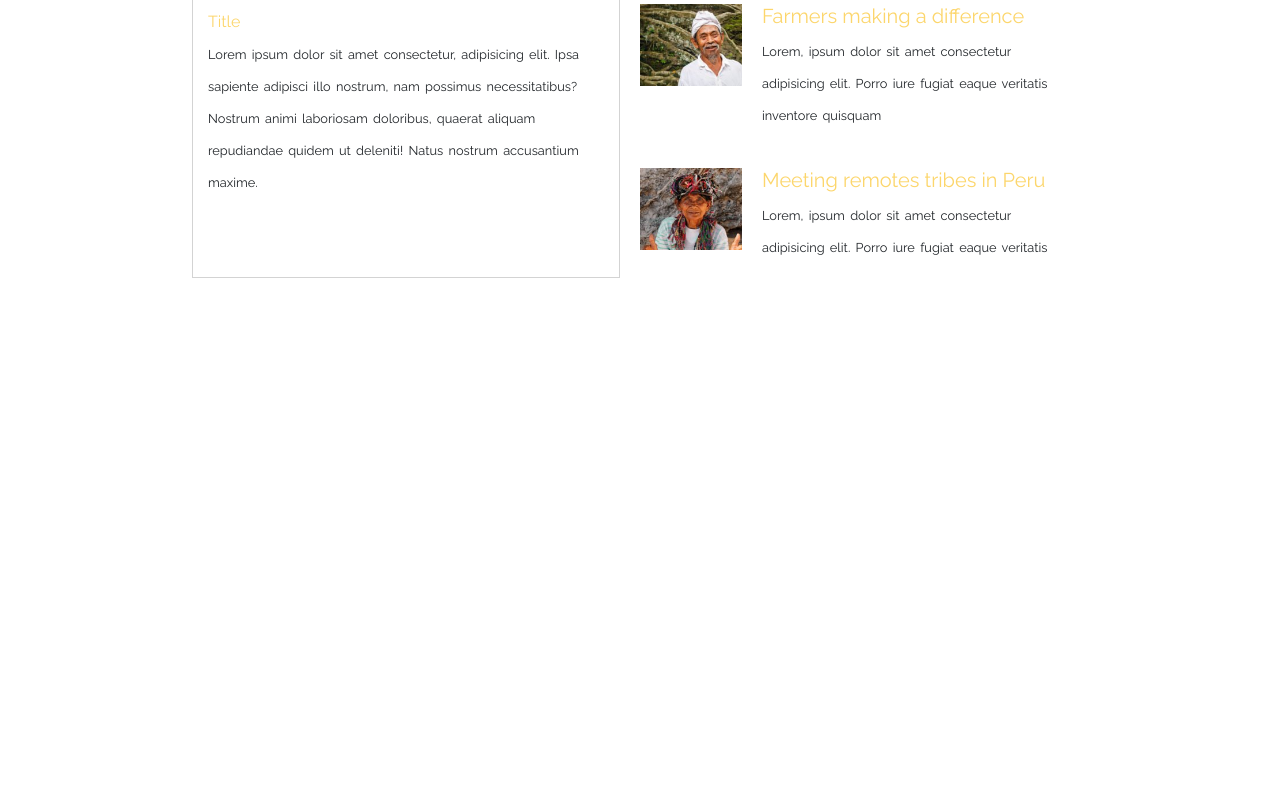
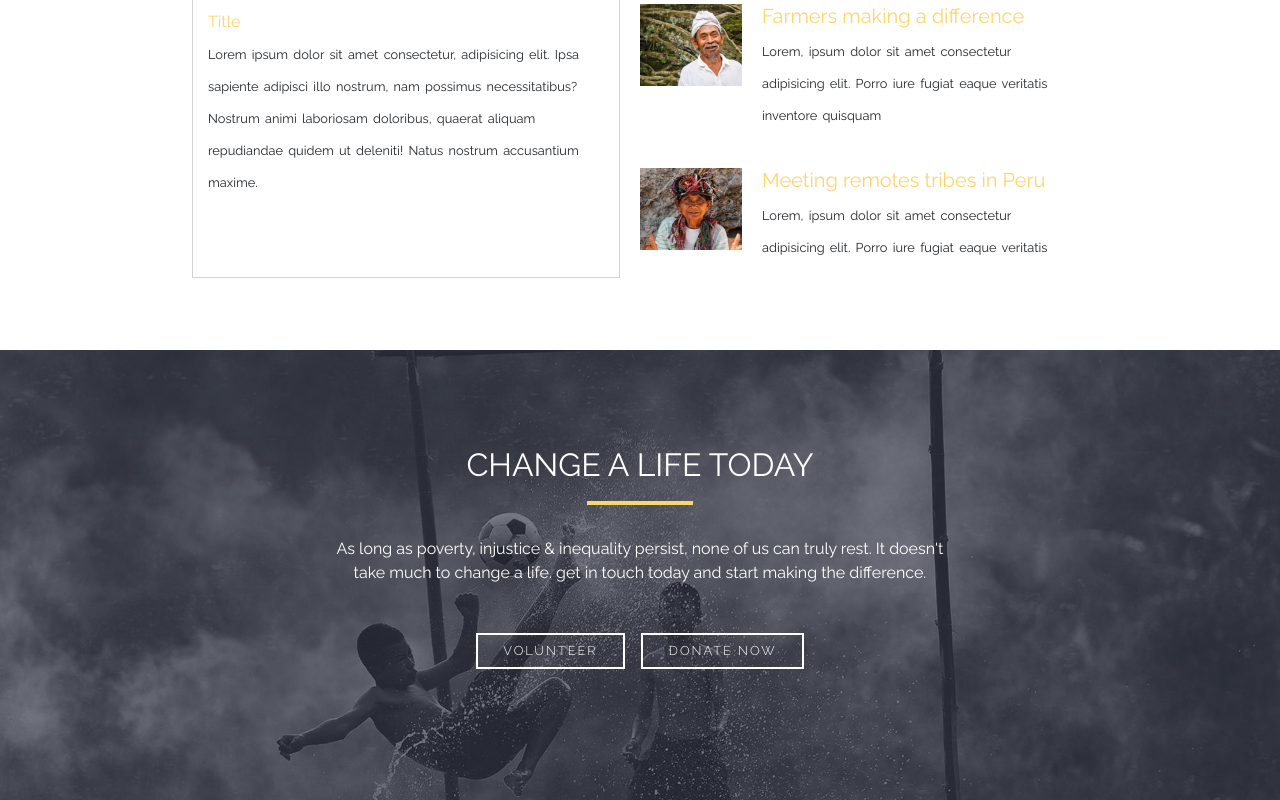
Before and after one commit to Nuccia955/proj-html-vuejs, a Vue app: page / in a window 1280 px wide. Shown: the part 3273-4073 px from the top of the page. Before the commit the page ends 3575 px from the top, so only its background shows below. Built offline with nearby package versions, Linux system fonts and the light colour scheme.

Commit message:
add section join-us

```diff
--- a/src/components/Main.vue
+++ b/src/components/Main.vue
@@ -88,7 +88,19 @@
                 </ul>
             </div>
         </section>
+
         <!-- section participation -->
+        <section class="join-us py-5 mt-5">
+            <SectionTitle class="w-50 mx-auto mt-5"
+                title="Change a life today"
+                subtitle="As long as poverty, injustice & inequality persist, none of us can truly rest. It doesn't take much to change a life. get in touch today and start making the difference."
+                position="center"
+            />
+            <div class="actions text-center mt-5">
+                <a href="/" class="btn ms-btn me-3">Volunteer</a>
+                <a href="/" class="btn ms-btn">Donate Now</a>
+            </div>
+        </section>
     </main>
 </template>
 
@@ -269,6 +281,17 @@ main {
             }
         }
     }
+
+    .join-us {
+        min-height: 450px;
+        color: white;
+        background-image: url('../assets/home-footer.jpg');
+        background-position: center;
+        background-size: cover;
+        a.ms-btn {
+            border: 2px solid currentColor;
+        }
+    }
 }
 
 </style>
```
